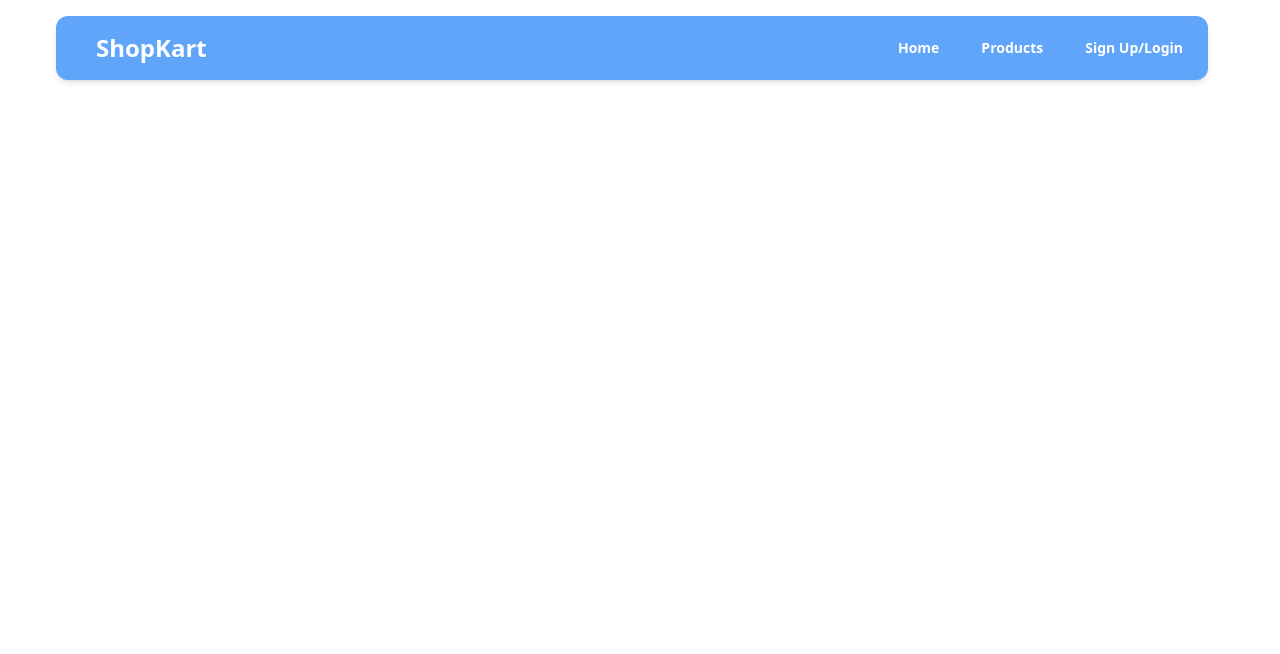
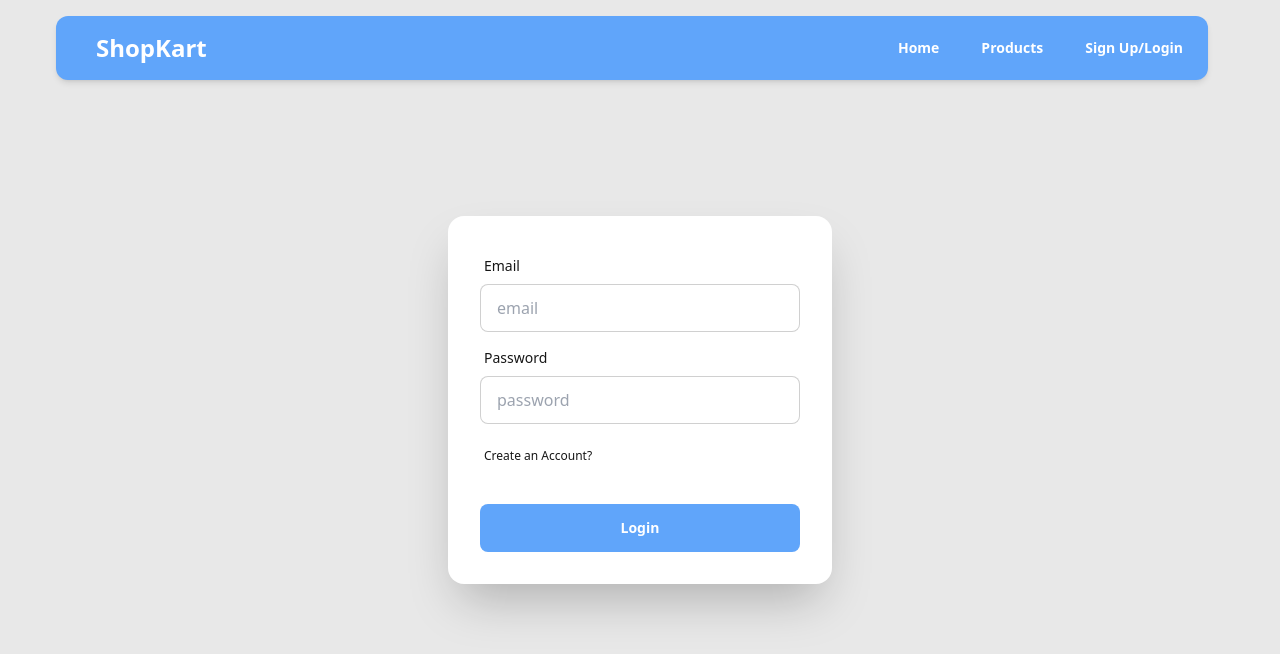
Before and after one commit to karthikreddy-7/Frontend-Task-TanX.fi, a React (Create React App) app: page / in a window 1280 px wide. Both pictures are taken after a click on the button "Sign Up/Login". Shown: the top 654 px of the page. Built offline with nearby package versions, Linux system fonts and the light colour scheme.

Commit message:
added signin skeleton

```diff
--- a/src/App.js
+++ b/src/App.js
@@ -2,11 +2,13 @@ import React, { useState, useEffect } from "react";
 import NavBar from "./components/navbar";
 import Products from "./components/products";
 import Home from "./components/home";
+import Signin from "./components/signin";
 
 const App = () => {
   const [scrolling, setScrolling] = useState(false);
   const [displayproducts, setdisplayproducts] = useState(false);
-  const [displayhome, setdisplayhome] = useState(false);
+  const [displayhome, setdisplayhome] = useState(true);
+  const [displaysignin, setdisplaysignin] = useState(false);
 
   useEffect(() => {
     const handleScroll = () => {
@@ -38,10 +40,17 @@ const App = () => {
           <NavBar
             setdisplayproducts={setdisplayproducts}
             setdisplayhome={setdisplayhome}
+            setdisplaysignin={setdisplaysignin}
           />
         </div>
-        {displayhome && <Home />}
+        {displayhome && (
+          <Home
+            setdisplayproducts={setdisplayproducts}
+            setdisplayhome={setdisplayhome}
+          />
+        )}
         {displayproducts && <Products />}
+        {displaysignin && <Signin />}
         <div></div>
       </div>
     </>
--- a/src/components/home.js
+++ b/src/components/home.js
@@ -1,7 +1,33 @@
 import React from "react";
+import hero from "../assets/img/hero.jpg";
 
-const Home = () => {
-  return <div className=" flex text-2xl justify-center items-center">home</div>;
+const Home = ({ setdisplayproducts, setdisplayhome }) => {
+  const handleProductsClick = () => {
+    setdisplayproducts(true);
+    setdisplayhome(false);
+  };
+  return (
+    <div className="bg-white flex text-2xl justify-center items-center">
+      <div class="hero min-h-screen bg-base-200">
+        <div class="hero-content flex-col lg:flex-row-reverse m-10">
+          <img src={hero} class=" h-1/4 w-1/2 rounded-lg shadow-xl" />
+          <div>
+            <h1 class="text-5xl font-bold">Shopping Made Easy!</h1>
+            <p class="py-6 text-xl">
+              FrontEnd Task Given By TanX.fi for making a Shopping WebApp Using
+              ReactJS.
+            </p>
+            <button
+              class="btn btn-ghost text-white bg-blue-500"
+              onClick={handleProductsClick}
+            >
+              See Products
+            </button>
+          </div>
+        </div>
+      </div>
+    </div>
+  );
 };
 
 export default Home;
--- a/src/components/navbar.js
+++ b/src/components/navbar.js
@@ -1,13 +1,20 @@
 import React from "react";
 
-const NavBar = ({ setdisplayproducts, setdisplayhome }) => {
+const NavBar = ({ setdisplayproducts, setdisplayhome, setdisplaysignin }) => {
   const handleProductsClick = () => {
     setdisplayproducts(true);
     setdisplayhome(false);
+    setdisplaysignin(false);
   };
   const handleHomeClick = () => {
     setdisplayhome(true);
     setdisplayproducts(false);
+    setdisplaysignin(false);
+  };
+  const handleSignInClick = () => {
+    setdisplayhome(false);
+    setdisplayproducts(false);
+    setdisplaysignin(true);
   };
   return (
     <>
@@ -33,7 +40,10 @@ const NavBar = ({ setdisplayproducts, setdisplayhome }) => {
           >
             Products
           </button>
-          <button className="btn btn-ghost m-1 font-bold text-white   rounded-full ">
+          <button
+            className="btn btn-ghost m-1 font-bold text-white   rounded-full "
+            onClick={handleSignInClick}
+          >
             Sign Up/Login{" "}
           </button>
         </div>
--- a/src/components/products.js
+++ b/src/components/products.js
@@ -1,6 +1,6 @@
 import React, { useEffect, useState } from "react";
 import cart from "../assets/img/cart.png";
-import fav from "../assets/fav.webp";
+import fav from "../assets/img/fav.webp";
 
 const Products = () => {
   const [products, setProducts] = useState([]);
@@ -53,7 +53,7 @@ const Products = () => {
                 <img src={cart} />
               </div>
               <div className="w-6 h-6">
-                <img src={fav} />
+                <img class="mask mask-heart" src={fav} />
               </div>
             </div>
           </div>
--- a/src/components/signin.js
+++ b/src/components/signin.js
@@ -1,7 +1,106 @@
-import React from "react";
+import React, { useState } from "react";
 
 const Signin = () => {
-  return <div>signin</div>;
+  const [signup, setsignup] = useState(false);
+  const handleSignUp = () => {
+    setsignup(!signup);
+  };
+  return (
+    <div>
+      {!signup && (
+        <div class="hero min-h-screen bg-base-200">
+          <div class="hero-content w-3/4 flex-col lg:flex-row-reverse">
+            <div class="card shrink-0 w-full max-w-sm shadow-2xl bg-base-100">
+              <form class="card-body">
+                <div class="form-control">
+                  <label class="label">
+                    <span class="label-text">Email</span>
+                  </label>
+                  <input
+                    type="email"
+                    placeholder="email"
+                    class="input input-bordered"
+                    required
+                  />
+                </div>
+                <div class="form-control">
+                  <label class="label">
+                    <span class="label-text">Password</span>
+                  </label>
+                  <input
+                    type="password"
+                    placeholder="password"
+                    class="input input-bordered"
+                    required
+                  />
+                  <label class="label">
+                    <a
+                      href="#"
+                      class="label-text-alt link link-hover mt-4"
+                      onClick={handleSignUp}
+                    >
+                      Create an Account?
+                    </a>
+                  </label>
+                </div>
+                <div class="form-control mt-6">
+                  <button class="btn btn-ghost bg-blue-400 text-white">
+                    Login
+                  </button>
+                </div>
+              </form>
+            </div>
+          </div>
+        </div>
+      )}
+      {signup && (
+        <div class="hero min-h-screen bg-base-200">
+          <div class="hero-content w-3/4 flex-col lg:flex-row-reverse">
+            <div class="card shrink-0 w-full max-w-sm shadow-2xl bg-base-100">
+              <form class="card-body">
+                <div class="form-control">
+                  <label class="label">
+                    <span class="label-text">Enter your Email ID</span>
+                  </label>
+                  <input
+                    type="email"
+                    placeholder="email"
+                    class="input input-bordered"
+                    required
+                  />
+                </div>
+                <div class="form-control">
+                  <label class="label">
+                    <span class="label-text">Create Password</span>
+                  </label>
+                  <input
+                    type="password"
+                    placeholder="password"
+                    class="input input-bordered"
+                    required
+                  />
+                  <label class="label">
+                    <a
+                      href="#"
+                      class="label-text-alt link link-hover mt-4"
+                      onClick={handleSignUp}
+                    >
+                      Have an Account?
+                    </a>
+                  </label>
+                </div>
+                <div class="form-control mt-6">
+                  <button class="btn btn-ghost bg-blue-400 text-white">
+                    Create Account
+                  </button>
+                </div>
+              </form>
+            </div>
+          </div>
+        </div>
+      )}
+    </div>
+  );
 };
 
 export default Signin;
```
Also changed, not shown: src/assets/img/fav.webp (renamed from src/assets/fav.webp), src/assets/img/hero.jpg (added).
